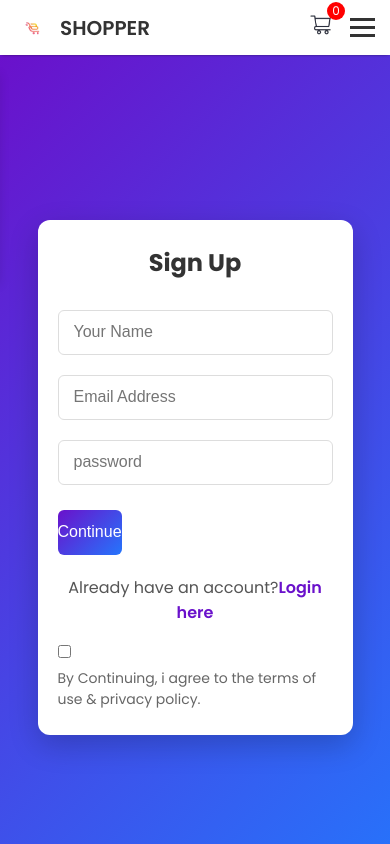
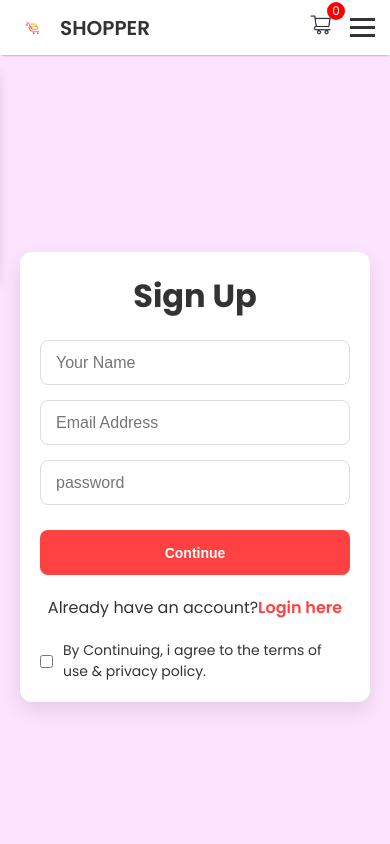
Before and after one commit to sarakhushi0347-cyber/e-commerce, a React (Create React App) app: page /login in a window 390 px wide. Shown: the top 844 px of the page. Built offline with nearby package versions, Linux system fonts and the light colour scheme.

Commit message:
Update LoginSignup.css

```diff
--- a/src/Pages/CSS/LoginSignup.css
+++ b/src/Pages/CSS/LoginSignup.css
@@ -1,144 +1,118 @@
 .loginsignup{
   width: 100%;
   min-height: 100vh;
-    background: linear-gradient(135deg,#6a11cb,#2575fc);
   display: flex;
   justify-content: center;
   align-items: center;
+  background: #fce3fe;
   padding: 20px;
 }
 
-/* Container */
 .loginsignup-container{
-    width: 420px;
+  width: 100%;
+  max-width: 450px;
   background: white;
-    padding: 40px 50px;
+  padding: 40px;
   border-radius: 12px;
-    box-shadow: 0 10px 30px rgba(0,0,0,0.2);
-    animation: fadeIn 0.8s ease-in-out;
-}
-
-/* Animation */
-@keyframes fadeIn{
-    from{
-        opacity: 0;
-        transform: translateY(40px);
-    }
-    to{
-        opacity: 1;
-        transform: translateY(0);
-    }
+  box-shadow: 0 8px 20px rgba(0,0,0,0.1);
 }
 
 .loginsignup-container h1{
   text-align: center;
-    margin-bottom: 30px;
-    color: #333;
+  margin-bottom: 20px;
 }
 
-/* Input Fields */
+/* Inputs */
+
 .loginsignup-fields{
   display: flex;
   flex-direction: column;
-    gap: 20px;
+  gap: 15px;
 }
 
 .loginsignup-fields input{
+  width: 100%;
   height: 50px;
-    padding-left: 15px;
+  padding: 0 15px;
+  border-radius: 8px;
   border: 1px solid #ddd;
+  font-size: 16px;
   outline: none;
-    border-radius: 6px;
-    font-size: 16px;
-    transition: 0.3s;
 }
 
-.loginsignup-fields input:focus{
-    border-color: #6a11cb;
-    box-shadow: 0 0 5px rgba(106,17,203,0.3);
-}
+/* Button Center + Responsive */
 
-/* Button */
 .loginsignup-container button{
-    margin-top: 25px;
+  display: block;
+  margin: 25px auto 0 auto;
+  width: 90%;
   height: 50px;
-    background: linear-gradient(135deg,#6a11cb,#2575fc);
+  border: none;
+  border-radius: 8px;
+  background: #ff4141;
   color: white;
-    border: none;
-    border-radius: 6px;
-    font-size: 18px;
+  font-size: 16px;
+  font-weight: 600;
   cursor: pointer;
   transition: 0.3s;
 }
 
 .loginsignup-container button:hover{
-    transform: translateY(-2px);
-    box-shadow: 0 8px 15px rgba(0,0,0,0.2);
+  background: #e63c3c;
 }
 
-/* Login Text */
+/* Text */
+
 .loginsignup-login{
   margin-top: 20px;
   text-align: center;
-    color: #555;
 }
 
 .loginsignup-login span{
-    color: #6a11cb;
+  color: #ff4141;
   font-weight: 600;
   cursor: pointer;
 }
 
-.loginsignup-login span:hover{
-    text-decoration: underline;
-}
+/* Checkbox */
 
-/* Checkbox */
 .loginsignup-agree{
   display: flex;
   align-items: center;
   gap: 10px;
   margin-top: 20px;
+  font-size: 14px;
 }
 
-.loginsignup-agree input{
-    cursor: pointer;
+
+/* Responsive */
+
+@media (max-width:768px){
+
+.loginsignup-container{
+  padding: 30px;
 }
 
-.loginsignup-agree p{
-    font-size: 14px;
-    color: #666;
+.loginsignup-container button{
+  width: 90%;
 }
 
-/* Tablet */
-@media(max-width:768px){
-    .loginsignup-container{
-        width: 90%;
-        padding: 30px;
-    }
 }
 
-/* Mobile */
-@media(max-width:480px){
+@media (max-width:480px){
+
 .loginsignup-container{
-        padding: 25px 20px;
+  padding: 20px;
 }
 
-    .loginsignup-container h1{
-        font-size: 24px;
+.loginsignup-container button{
+  width: 100%;
+  height: 45px;
+  font-size: 14px;
 }
 
 .loginsignup-fields input{
   height: 45px;
 }
 
-    .loginsignup-container button{
-        height: 45px;
-        font-size: 16px;
 }
-
-    .loginsignup-agree{
-        flex-direction: column;
-        align-items: flex-start;
-    }
-}
```
Lines whose indentation alone changed are shown as unchanged.
